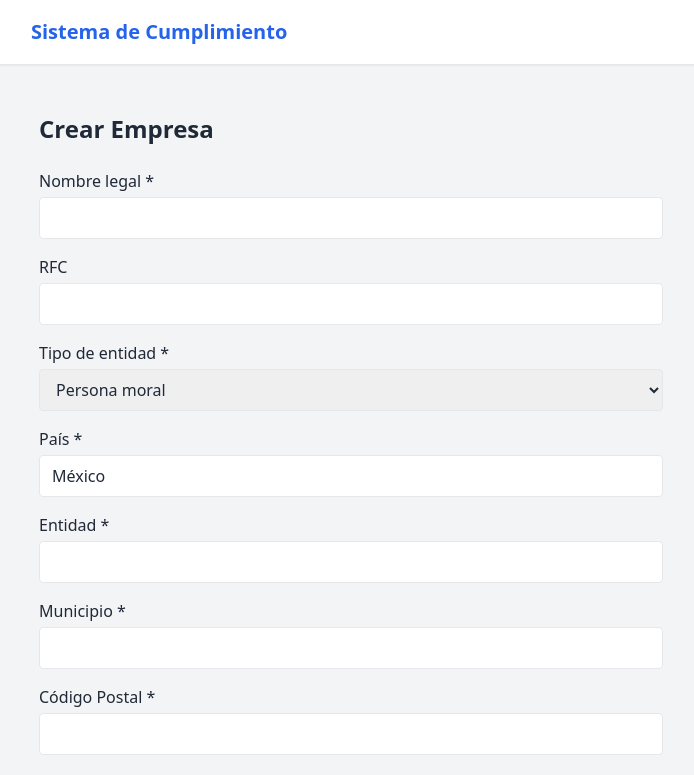
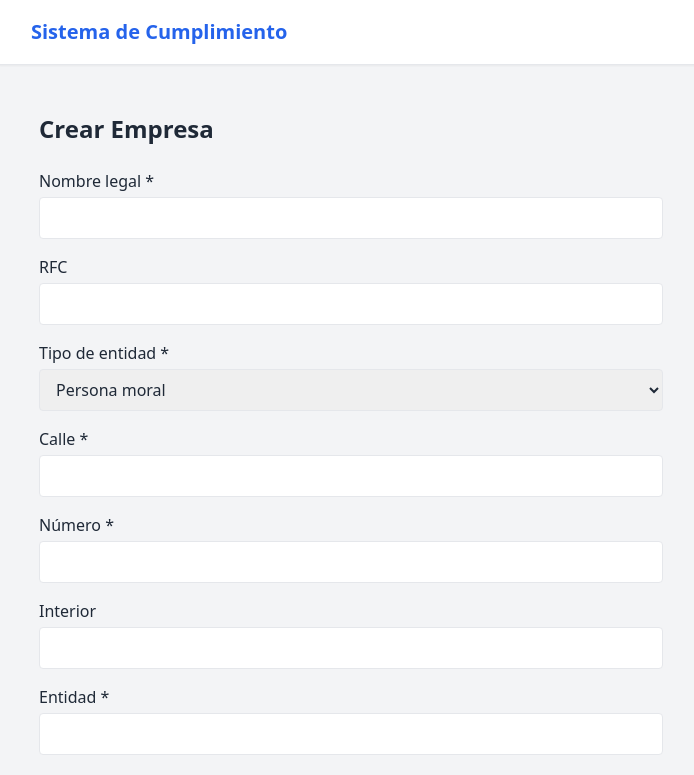
Before and after one commit to IsraelRomeroCastellanos/scmvp, a Next.js app in the folder frontend/: page /admin/crear-empresa in a window 1280 px wide. Shown: the top 775 px of the page, without its empty margins (1-695 px from the left). Built offline with nearby package versions, Linux system fonts and the light colour scheme.

Commit message:
feat: complete create empresa form with full address and bridge POST

```diff
--- a/frontend/src/app/admin/crear-empresa/page.tsx
+++ b/frontend/src/app/admin/crear-empresa/page.tsx
@@ -10,9 +10,14 @@ export default function CrearEmpresaPage() {
   const [rfc, setRfc] = useState('');
   const [tipoEntidad, setTipoEntidad] = useState('persona_moral');
   const [pais, setPais] = useState('México');
+
+  const [calle, setCalle] = useState('');
+  const [numero, setNumero] = useState('');
+  const [interior, setInterior] = useState('');
   const [entidad, setEntidad] = useState('');
   const [municipio, setMunicipio] = useState('');
   const [codigoPostal, setCodigoPostal] = useState('');
+
   const [loading, setLoading] = useState(false);
   const [error, setError] = useState<string | null>(null);
 
@@ -20,13 +25,21 @@ export default function CrearEmpresaPage() {
     e.preventDefault();
     setError(null);
 
-    if (!nombreLegal || !entidad || !municipio || !codigoPostal) {
+    if (
+      !nombreLegal ||
+      !calle ||
+      !numero ||
+      !entidad ||
+      !municipio ||
+      !codigoPostal
+    ) {
       setError('Por favor completa todos los campos obligatorios.');
       return;
     }
 
-    // Domicilio temporal consolidado
-    const domicilio = `Entidad: ${entidad}, Municipio: ${municipio}, CP: ${codigoPostal}`;
+    const domicilio = `Calle ${calle} #${numero}${
+      interior ? ` Int ${interior}` : ''
+    }, ${municipio}, ${entidad}, CP ${codigoPostal}`;
 
     try {
       setLoading(true);
@@ -54,7 +67,6 @@ export default function CrearEmpresaPage() {
         throw new Error(text || 'Error al crear la empresa');
       }
 
-      // Éxito → regresar al listado
       router.push('/admin/empresas');
     } catch (err: any) {
       console.error(err);
@@ -78,18 +90,15 @@ export default function CrearEmpresaPage() {
         <div>
           <label className="block font-medium mb-1">Nombre legal *</label>
           <input
-            type="text"
             value={nombreLegal}
             onChange={(e) => setNombreLegal(e.target.value)}
             className="w-full border px-3 py-2 rounded"
-            required
           />
         </div>
 
         <div>
           <label className="block font-medium mb-1">RFC</label>
           <input
-            type="text"
             value={rfc}
             onChange={(e) => setRfc(e.target.value)}
             className="w-full border px-3 py-2 rounded"
@@ -109,46 +118,56 @@ export default function CrearEmpresaPage() {
         </div>
 
         <div>
-          <label className="block font-medium mb-1">País *</label>
+          <label className="block font-medium mb-1">Calle *</label>
           <input
-            type="text"
-            value={pais}
-            onChange={(e) => setPais(e.target.value)}
+            value={calle}
+            onChange={(e) => setCalle(e.target.value)}
             className="w-full border px-3 py-2 rounded"
-            required
+          />
+        </div>
+
+        <div>
+          <label className="block font-medium mb-1">Número *</label>
+          <input
+            value={numero}
+            onChange={(e) => setNumero(e.target.value)}
+            className="w-full border px-3 py-2 rounded"
+          />
+        </div>
+
+        <div>
+          <label className="block font-medium mb-1">Interior</label>
+          <input
+            value={interior}
+            onChange={(e) => setInterior(e.target.value)}
+            className="w-full border px-3 py-2 rounded"
           />
         </div>
 
         <div>
           <label className="block font-medium mb-1">Entidad *</label>
           <input
-            type="text"
             value={entidad}
             onChange={(e) => setEntidad(e.target.value)}
             className="w-full border px-3 py-2 rounded"
-            required
           />
         </div>
 
         <div>
           <label className="block font-medium mb-1">Municipio *</label>
           <input
-            type="text"
             value={municipio}
             onChange={(e) => setMunicipio(e.target.value)}
             className="w-full border px-3 py-2 rounded"
-            required
           />
         </div>
 
         <div>
           <label className="block font-medium mb-1">Código Postal *</label>
           <input
-            type="text"
             value={codigoPostal}
             onChange={(e) => setCodigoPostal(e.target.value)}
             className="w-full border px-3 py-2 rounded"
-            required
           />
         </div>
 
```
